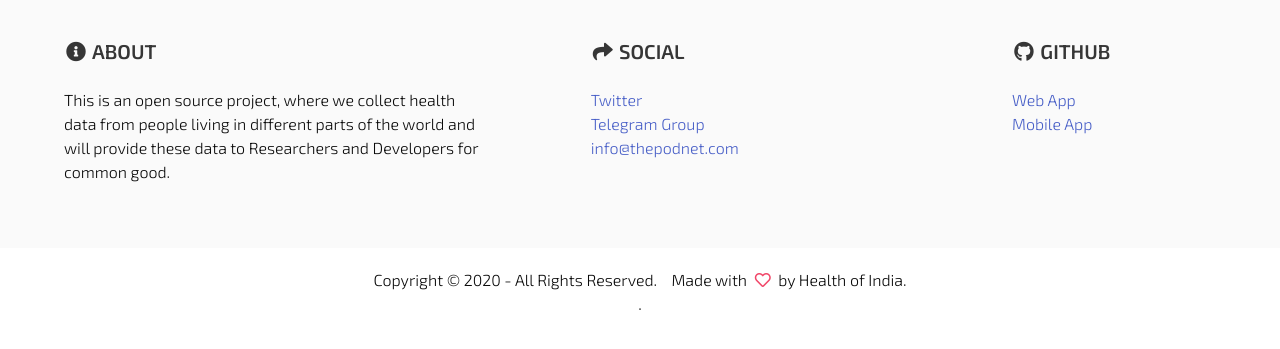
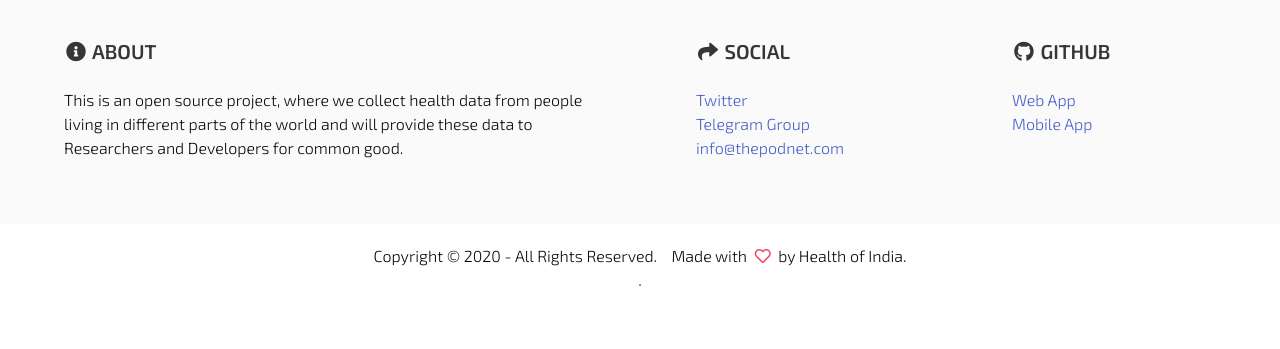
Before and after one commit to Podnet/Fight-Covid19, a Django app: page /maps/my_health in a window 1280 px wide. Shown: the part 194-543 px from the top of the page. Run offline with Django 3.2, Linux system fonts and the light colour scheme; the visitor is signed in with stand-in values (Sample User, id 1); data that the repository does not hold is empty; parts of the project's set-up code (start-up, migrations or seed data) failed here and were passed over; some libraries are stand-ins or nearby versions.

Commit message:
footer column sizing updated

```diff
--- a/fight_covid19/templates/pages/footer.html
+++ b/fight_covid19/templates/pages/footer.html
@@ -6,18 +6,19 @@
   <div class="hero-body has-padding-4">
     <div class="columns is-variable is-1-mobile is-0-tablet is-3-desktop is-8-widescreen is-2-fullhd">
 
-      <div class="column is-5">
+      <div class="column is-6">
         <div>
           <div class="card-content card-content-custom">
             <h5 class="title is-5"><span class="icon"> <i class="fas fa-info-circle"></i> </span> ABOUT</h5>
             <p>
-            This is an open source project, where we collect health data from people living in different parts of the world and will provide these data to Researchers and Developers for common good.
+              This is an open source project, where we collect health data from people living in different parts of the
+              world and will provide these data to Researchers and Developers for common good.
             </p>
           </div>
         </div>
       </div>
 
-      <div class="column is-4">
+      <div class="column is-3">
         <div>
           <div class="card-content card-content-custom">
             <h5 class="title is-5"><span class="icon"> <i class="fas fa-share"></i> </span> SOCIAL</h5>
@@ -75,7 +76,8 @@
     <div class="columns is-mobile is-centered">
       <div class="column is-12">
         <div class="content has-text-centered">
-          <p style="text-align:center;">Copyright &copy; 2020 - All Rights Reserved. &nbsp;&nbsp; Made with <span class="icon has-text-danger"> <i class="far fa-heart"></i> </span> by Health of India.</p>.
+          <p style="text-align:center;">Copyright &copy; 2020 - All Rights Reserved. &nbsp;&nbsp; Made with <span
+              class="icon has-text-danger"> <i class="far fa-heart"></i> </span> by Health of India.</p>.
         </div>
       </div>
     </div>
```
